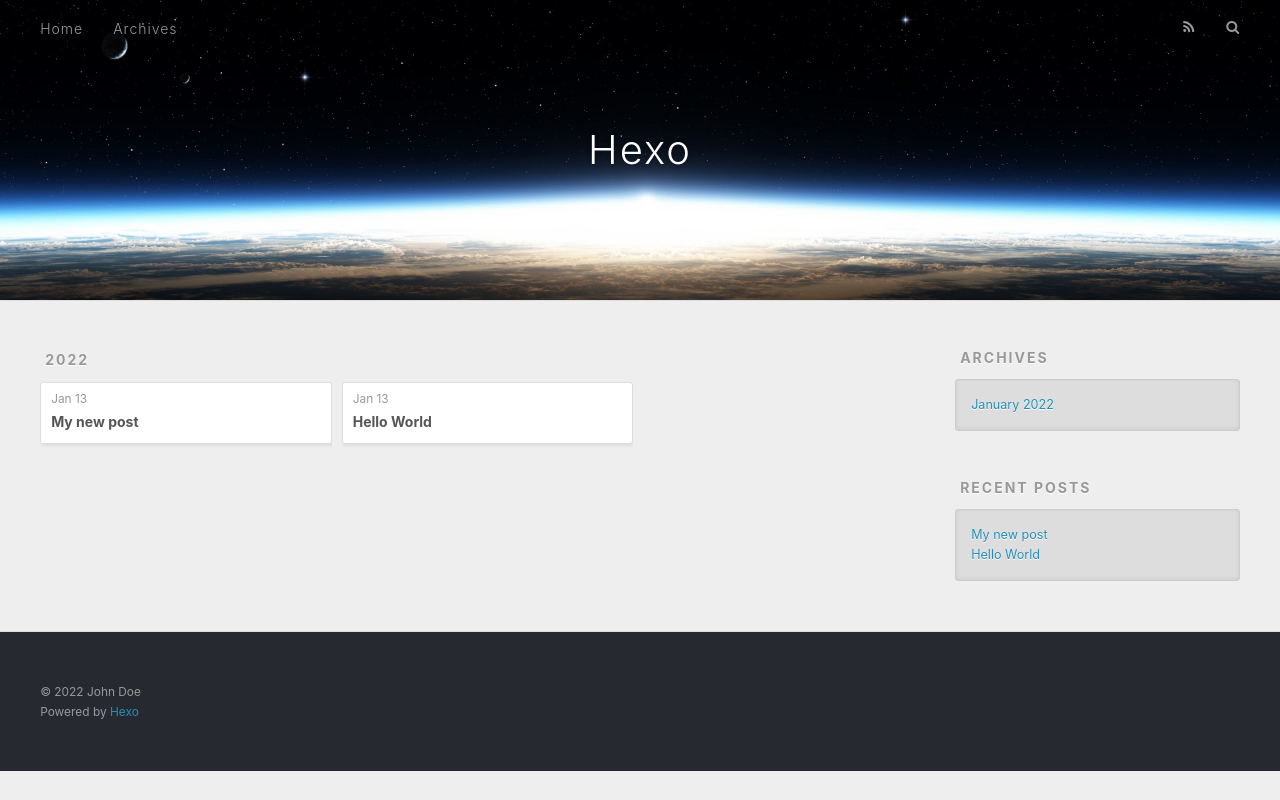
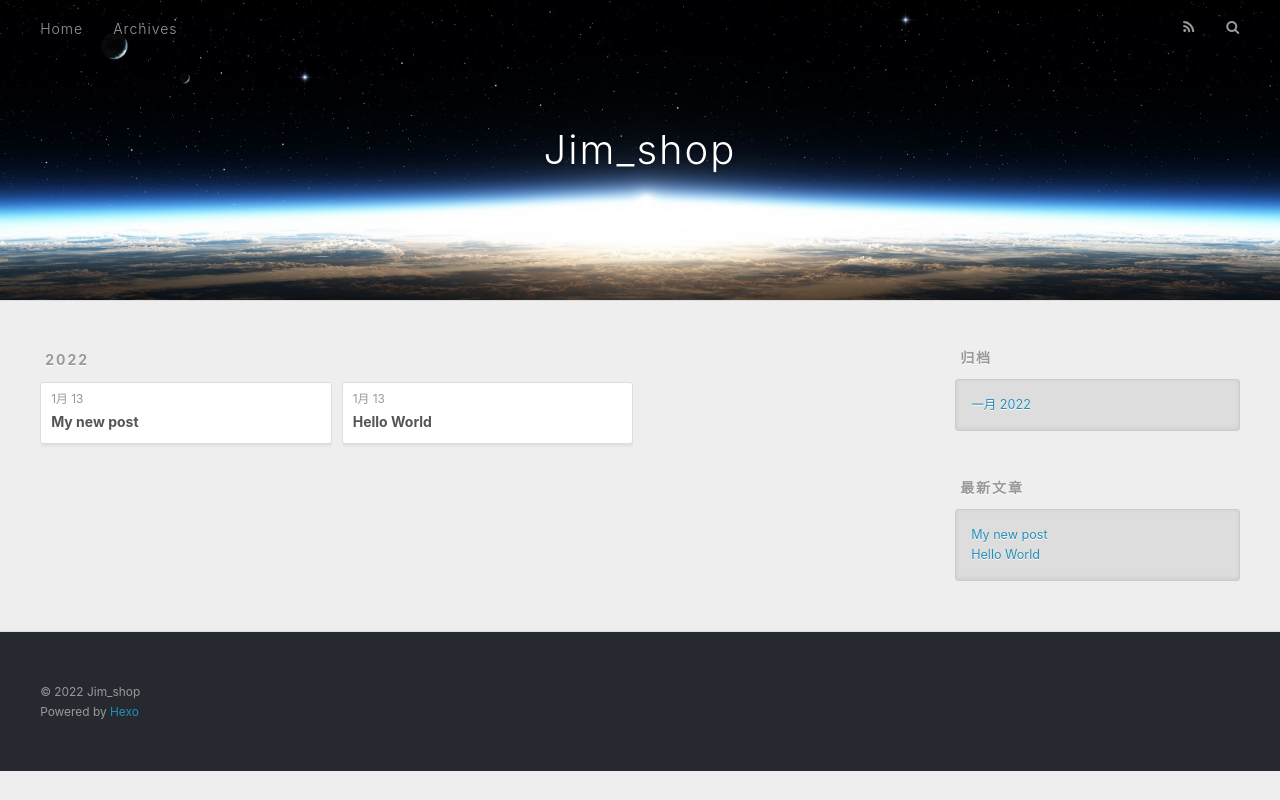
Before and after one commit to Jim-shop/Jim-shop.github.io, a plain HTML site: page archives/2022/01/index.html in a window 1280 px wide. Drawn offline with nearby package versions, Linux system fonts and the light colour scheme.

Commit message:
Site updated: 2022-01-13 12:38:43

```diff
--- a/archives/2022/01/index.html
+++ b/archives/2022/01/index.html
@@ -5,17 +5,20 @@
 
 
 
-  <title>Archives: 2022/1 | Hexo</title>
+  <title>归档: 2022/1 | Jim_shop</title>
   <meta name="viewport" content="width=device-width, initial-scale=1, maximum-scale=1">
-  <meta property="og:type" content="website">
-<meta property="og:title" content="Hexo">
+  <meta name="description" content="Jim_shop&#39;s Github pages.">
+<meta property="og:type" content="website">
+<meta property="og:title" content="Jim_shop">
 <meta property="og:url" content="http://example.com/archives/2022/01/index.html">
-<meta property="og:site_name" content="Hexo">
-<meta property="og:locale" content="en_US">
-<meta property="article:author" content="John Doe">
+<meta property="og:site_name" content="Jim_shop">
+<meta property="og:description" content="Jim_shop&#39;s Github pages.">
+<meta property="og:locale" content="zh_CN">
+<meta property="article:author" content="Jim_shop">
+<meta property="article:tag" content="Jim_shop">
 <meta name="twitter:card" content="summary">
 
-    <link rel="alternate" href="/atom.xml" title="Hexo" type="application/atom+xml">
+    <link rel="alternate" href="/atom.xml" title="Jim_shop" type="application/atom+xml">
 
 
     <link rel="icon" href="/favicon.png">
@@ -36,7 +39,7 @@
   <div id="header-outer" class="outer">
     <div id="header-title" class="inner">
       <h1 id="logo-wrap">
-        <a href="/" id="logo">Hexo</a>
+        <a href="/" id="logo">Jim_shop</a>
       </h1>
 
     </div>
@@ -53,7 +56,7 @@
 
           <a id="nav-rss-link" class="nav-icon" href="/atom.xml" title="RSS Feed"></a>
 
-        <a id="nav-search-btn" class="nav-icon" title="Search"></a>
+        <a id="nav-search-btn" class="nav-icon" title="搜索"></a>
       </nav>
       <div id="search-form-wrap">
         <form action="//google.com/search" method="get" accept-charset="UTF-8" class="search-form"><input type="search" name="q" class="search-form-input" placeholder="Search"><button type="submit" class="search-form-submit">&#xF002;</button><input type="hidden" name="sitesearch" value="http://example.com"></form>
@@ -79,7 +82,7 @@
   <div class="archive-article-inner">
     <header class="archive-article-header">
       <a href="/2022/01/13/My-new-post/" class="archive-article-date">
-  <time datetime="2022-01-13T03:53:56.000Z" itemprop="datePublished">Jan 13</time>
+  <time datetime="2022-01-13T03:53:56.000Z" itemprop="datePublished">1月 13</time>
 </a>
 
 
@@ -98,7 +101,7 @@
   <div class="archive-article-inner">
     <header class="archive-article-header">
       <a href="/2022/01/13/hello-world/" class="archive-article-date">
-  <time datetime="2022-01-13T03:51:29.741Z" itemprop="datePublished">Jan 13</time>
+  <time datetime="2022-01-13T03:51:29.741Z" itemprop="datePublished">1月 13</time>
 </a>
 
 
@@ -130,9 +133,9 @@
 
 
   <div class="widget-wrap">
-    <h3 class="widget-title">Archives</h3>
+    <h3 class="widget-title">归档</h3>
     <div class="widget">
-      <ul class="archive-list"><li class="archive-list-item"><a class="archive-list-link" href="/archives/2022/01/">January 2022</a></li></ul>
+      <ul class="archive-list"><li class="archive-list-item"><a class="archive-list-link" href="/archives/2022/01/">一月 2022</a></li></ul>
     </div>
   </div>
 
@@ -140,7 +143,7 @@
 
 
   <div class="widget-wrap">
-    <h3 class="widget-title">Recent Posts</h3>
+    <h3 class="widget-title">最新文章</h3>
     <div class="widget">
       <ul>
 
@@ -164,7 +167,7 @@
 
   <div class="outer">
     <div id="footer-info" class="inner">
-      &copy; 2022 John Doe<br>
+      &copy; 2022 Jim_shop<br>
       Powered by <a href="http://hexo.io/" target="_blank">Hexo</a>
     </div>
   </div>
```
Also changed, not shown: 2022/01/13/My-new-post/index.html (+16 -13 lines), 2022/01/13/hello-world/index.html (+13 -12 lines), archives/2022/index.html (+18 -15 lines), archives/index.html (+18 -15 lines), index.html (+18 -15 lines).
